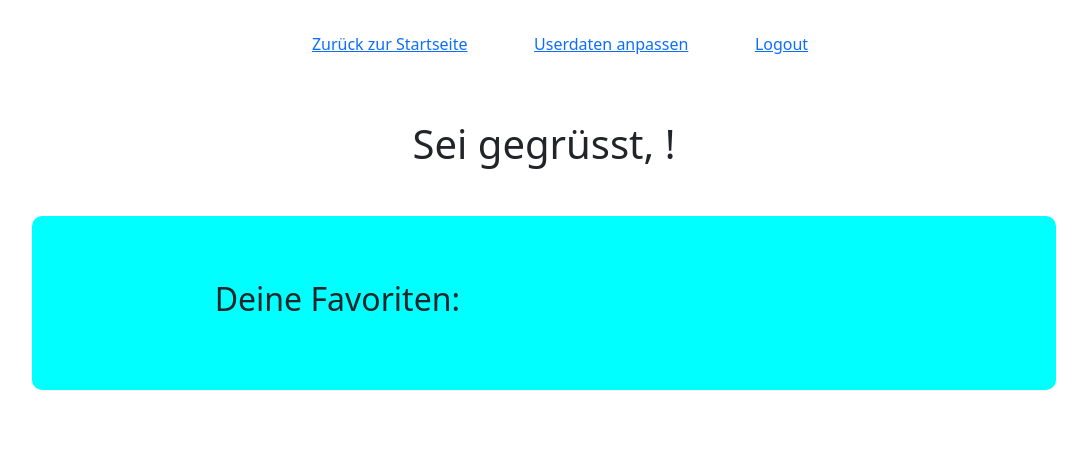
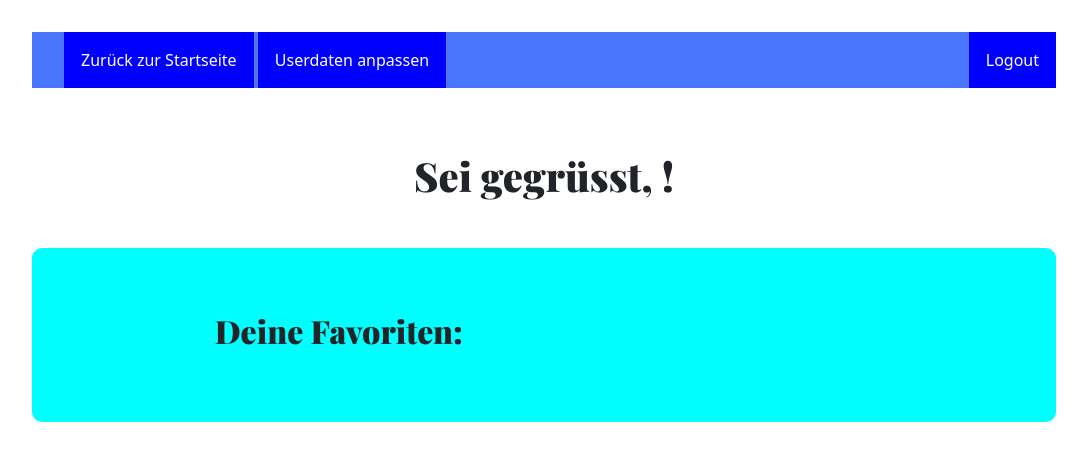
Before and after one commit to orson85/cocktaildb, a plain HTML site: page userpage.html in a window 1280 px wide. Shown: the whole page, without its empty margins (96-1183 px from the left). Drawn offline with nearby package versions, Linux system fonts and the light colour scheme; no server answers.

Commit message:
commit 2 style jannik

```diff
--- a/css/changeuser.css
+++ b/css/changeuser.css
@@ -3,6 +3,10 @@ header {
     text-align: center;
     margin-top: 4em;
     margin-bottom: 3em;
+}
+
+nav {
+    padding-top: 1em;
 }
 
 main {
@@ -15,8 +19,9 @@ main {
   border-radius: 10px;
 }
 
-.Ueberschrift1 {
+#ueberschrift {
     position: center;
+    font-family: 'Playfair Display', serif;
     margin-top: 2em;
     margin-bottom: 1em;
 }
--- a/css/logout.css
+++ b/css/logout.css
@@ -10,6 +10,10 @@ header {
     position: center;
 }
 
+#logoutueberschrift {
+    font-family: 'Playfair Display', serif;
+}
+
 #gatsbygif {
     position: center;
     height: 23em;
--- a/css/newlogin.css
+++ b/css/newlogin.css
@@ -3,6 +3,10 @@ header {
     text-align: center;
     margin-top: 4em;
     margin-bottom: 3em;
+}
+
+nav {
+    padding-top: 1em;
 }
 
 main {
@@ -15,8 +19,9 @@ main {
   border-radius: 10px;
 }
 
-.Ueberschrift1 {
+#ueberschrift {
     position: center;
+    font-family: 'Playfair Display', serif;
     margin-top: 2em;
     margin-bottom: 1em;
 }
--- a/css/style.css
+++ b/css/style.css
@@ -64,6 +64,7 @@ nav {
   margin-right: 20%;
   margin-top: 2em;
   margin-bottom: 1em;
+  font-family: 'Playfair Display', serif;
 }
 
 legend {
--- a/css/userpage.css
+++ b/css/userpage.css
@@ -6,11 +6,30 @@ header {
 }
 
 nav {
-    position: center;
-    text-align: center;
     margin-top: 2em;
     margin-bottom: 1.5em;
 }
+
+ul {
+    list-style-type: none;
+    background-color: #4876FF;
+    margin-left: 10%;
+    margin-right: 10%;
+    padding-top: 1em;
+    padding-bottom: 1em;
+  }
+
+li {
+    display: inline;
+}
+
+li a {
+    background-color: blue;
+    color: white;
+    text-align: center;
+    text-decoration: none;
+    padding: 17px;
+  }
 
 main {
     background-color: aqua;
@@ -22,10 +41,10 @@ main {
     border-radius: 10px;
   }
 
+#begruessung {
+  font-family: 'Playfair Display', serif;
+}
 
-.navigation {
-    display: inline;
-    float: center;
-    margin-left: 2.5%;
-    margin-right: 2.5%;
+#favoriten {
+  font-family: 'Playfair Display', serif;
 }
--- a/scripts/userpage.js
+++ b/scripts/userpage.js
@@ -31,7 +31,7 @@ function logout () {    //Diese Funktion ist dazu da, den Request für das Logou
       .then(response => {               //Dieser Teil der Funktion ist dazu da, allfällige Fehlermeldungen abzufangen.
         if (response.ok==true) {
           sessionStorage.clear();
-          window.open("userpage.html");
+          window.open("logout.html");
         }
 
         else {
--- a/userpage.html
+++ b/userpage.html
@@ -7,11 +7,16 @@
         <meta name="description" content="Diese Seite dient als Schaltzentrale für den User. Von hier aus kann
         er seine Daten bearbeiten, seine Favoritenlisten einsehen, sowie sich ausloggen.">
         <meta name="keywords" content="Userpage">
-        <title>Deine Seite - Cocktail DB</title>
+
+        <title>Deine Seite - CocktailDB</title>
+
         <link rel="stylesheet" href="css/userpage.css">
-        <script src="scripts/userpage.js"></script>
         <link rel="W3Schools" href="https://www.w3schools.com/">
         <link href="https://cdn.jsdelivr.net/npm/bootstrap@5.1.3/dist/css/bootstrap.min.css" rel="stylesheet" integrity="sha384-1BmE4kWBq78iYhFldvKuhfTAU6auU8tT94WrHftjDbrCEXSU1oBoqyl2QvZ6jIW3" crossorigin="anonymous">
+        <link rel="preconnect" href="https://fonts.googleapis.com">
+        <link rel="preconnect" href="https://fonts.gstatic.com" crossorigin>
+        <link href="https://fonts.googleapis.com/css2?family=Playfair+Display:wght@900&display=swap" rel="stylesheet">
+        <script src="scripts/userpage.js"></script>
         <script type="module" src="scripts/refreshHTML.js" ></script>
     </head>
 
@@ -19,14 +24,14 @@
 
         <nav>
             <ul>
-                <li class="navigation"><a href="index.html">Zurück zur Startseite</a></li>
-                <li class="navigation"><a href="changeuser.html">Userdaten anpassen</a></li>
-                <li class="navigation"><a href="logout.html" onclick="logout()">Logout</a></li>
+                <li><a href="index.html">Zurück zur Startseite</a></li>
+                <li><a href="changeuser.html">Userdaten anpassen</a></li>
+                <li style="float:right"><a href="logout.html" onclick="logout()">Logout</a></li>
             </ul>
         </nav>
 
         <header>
-            <h1>Sei gegrüsst, <span id="usernameeinfuegen"></span>!</h1>
+            <h1 id="begruessung">Sei gegrüsst, <span id="usernameeinfuegen"></span>!</h1>
         </header>
 
         <main>
@@ -34,7 +39,7 @@
                 <div class="row">
                     <div class="col-8 offset-2">
                         <section id="favoritenliste">
-                            <h2>Deine Favoriten:</h2>
+                            <h2 id="favoriten">Deine Favoriten:</h2>
                             <div id="favList"></div>
                         </section>
                     </div>
```
Also changed, not shown: changeuser.html (+7 -5 lines), index.html (+5 -3 lines), logout.html (+4 -2 lines), newlogin.html (+1 -3 lines), 1 other file.
